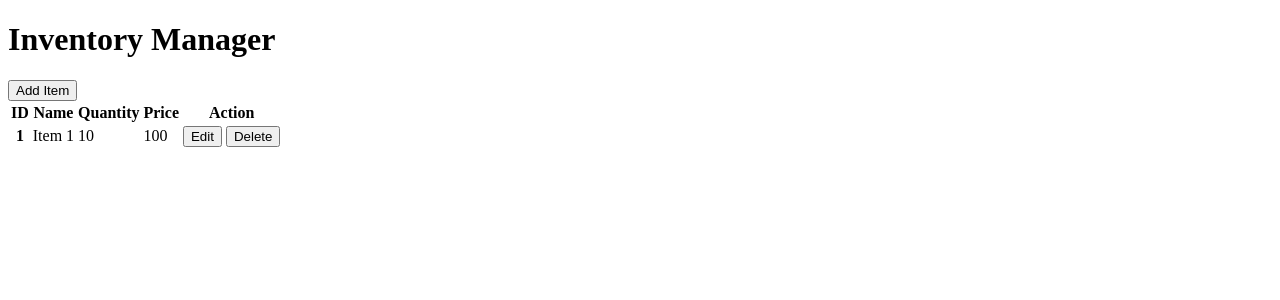
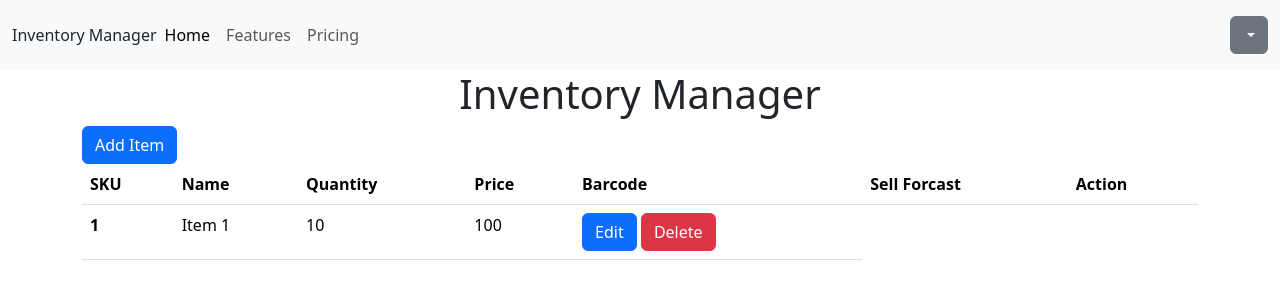
Before and after one commit to rohankewal/inventory-tracker, a Flask app: page /inventory in a window 1280 px wide. Shown: the top 300 px of the page. Run offline with Flask 3, Linux system fonts and the light colour scheme.

Commit message:
feat: added some new columns for the table for better management

```diff
--- a/templates/inventory.html
+++ b/templates/inventory.html
@@ -3,9 +3,62 @@
 <head>
   <meta charset="UTF-8">
   <meta name="viewport" content="width=device-width, initial-scale=1.0">
-  <title>Inventory Manager | Home</title>
+    <link href="css/style.css" rel="stylesheet" />
+    <link
+      href="https://cdn.jsdelivr.net/npm/bootstrap@5.3.2/dist/css/bootstrap.min.css"
+      rel="stylesheet"
+      integrity="sha384-T3c6CoIi6uLrA9TneNEoa7RxnatzjcDSCmG1MXxSR1GAsXEV/Dwwykc2MPK8M2HN"
+      crossorigin="anonymous"
+    />
+  <title>Inventory Manager | Table</title>
 </head>
 <body>
+    <header>
+      <nav class="navbar navbar-expand-lg bg-body-tertiary">
+        <div class="container-fluid">
+          Inventory Manager
+          <button
+            class="navbar-toggler"
+            type="button"
+            data-bs-toggle="collapse"
+            data-bs-target="#navbarText"
+            aria-controls="navbarText"
+            aria-expanded="false"
+            aria-label="Toggle navigation"
+          >
+            <span class="navbar-toggler-icon"></span>
+          </button>
+          <div class="collapse navbar-collapse" id="navbarText">
+            <ul class="navbar-nav me-auto mb-2 mb-lg-0">
+              <li class="nav-item">
+                <a class="nav-link active" aria-current="page" href="#">Home</a>
+              </li>
+              <li class="nav-item">
+                <a class="nav-link" href="#">Features</a>
+              </li>
+              <li class="nav-item">
+                <a class="nav-link" href="#">Pricing</a>
+              </li>
+            </ul>
+            <span class="navbar-text">
+              <button
+                type="button"
+                class="btn btn-secondary dropdown-toggle"
+                data-bs-toggle="dropdown"
+                aria-expanded="false"
+              >
+               <i class="bi bi-person"></i>
+              </button>
+              <ul class="dropdown-menu">
+                <li><a class="dropdown-item" href="#">Profile</a></li>
+                <li><a class="dropdown-item" href="#">Settings</a></li>
+                <li><a class="dropdown-item" href="#">Log Out</a></li>
+              </ul>
+            </span>
+          </div>
+        </div>
+      </nav>
+    </header>
   <div class="container">
     <h1 class="text-center">Inventory Manager</h1>
     <div class="row">
@@ -18,10 +71,12 @@
         <table class="table">
           <thead>
             <tr>
-              <th scope="col">ID</th>
+              <th scope="col">SKU</th>
               <th scope="col">Name</th>
               <th scope="col">Quantity</th>
               <th scope="col">Price</th>
+              <th scope="col">Barcode</th>
+              <th scope="col">Sell Forcast</th>
               <th scope="col">Action</th>
             </tr>
           </thead>
```
